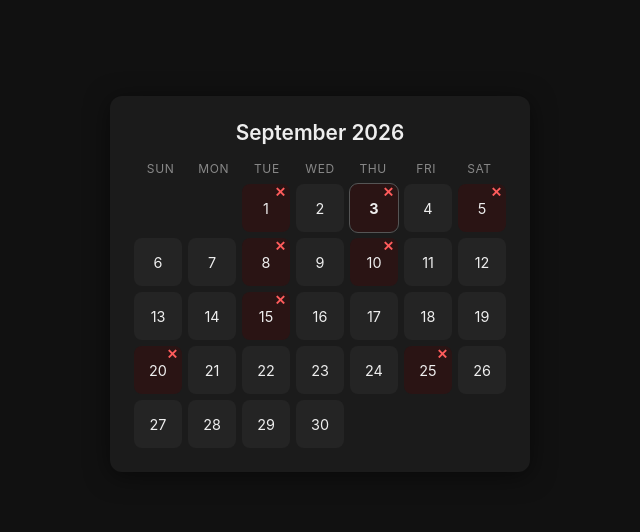
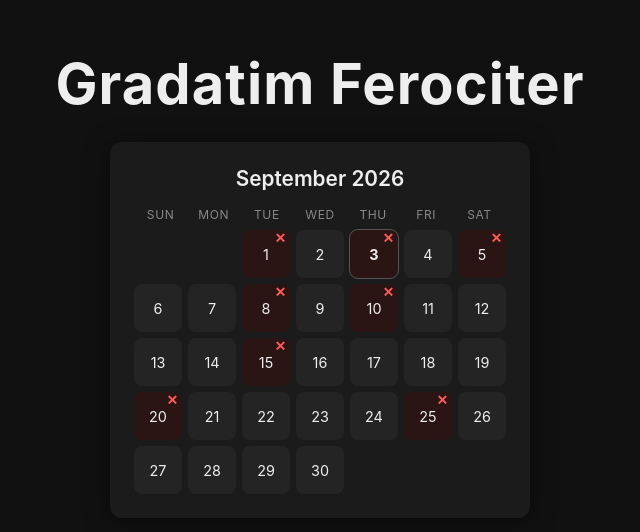
Before and after one commit to lalitdudheria/gradatim-ferociter, a plain HTML site: page index.html in a window 1280 px wide. Shown: the part 116-648 px from the top of the page, without its empty margins (320-960 px from the left). Drawn offline with Linux system fonts and the light colour scheme.

Commit message:
Add site title above the calendar
Co-Authored-By: Claude Sonnet 5 <noreply@anthropic.com>

```diff
--- a/index.html
+++ b/index.html
@@ -7,6 +7,7 @@
   <link rel="stylesheet" href="style.css">
 </head>
 <body>
+  <h1 class="site-title">Gradatim Ferociter</h1>
   <main class="calendar-card">
     <header class="calendar-header">
       <h1 id="month-label"></h1>
--- a/style.css
+++ b/style.css
@@ -10,11 +10,21 @@ body {
   margin: 0;
   min-height: 100vh;
   display: flex;
+  flex-direction: column;
   align-items: center;
   justify-content: center;
+  gap: 24px;
   background: #111;
   font-family: -apple-system, BlinkMacSystemFont, "Segoe UI", Roboto, sans-serif;
   color: #eee;
+}
+
+.site-title {
+  margin: 0;
+  text-align: center;
+  font-size: clamp(2rem, 6vw, 3.5rem);
+  font-weight: 700;
+  letter-spacing: 0.02em;
 }
 
 .calendar-card {
```
